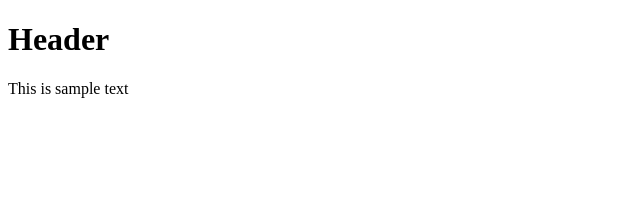
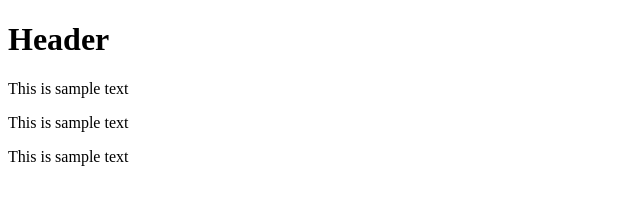
Before and after one commit to Poomlak/demo-git1, a plain HTML site: page index.html in a window 1280 px wide. Shown: the whole page, without its empty margins (0-640 px from the left). Drawn offline with Linux system fonts and the light colour scheme.

Commit message:
add new text

```diff
--- a/index.html
+++ b/index.html
@@ -4,5 +4,8 @@
     <body>
         <h1>Header</h1>
         <p>This is sample text</p>
+        <p>This is sample text</p>
+        <p>This is sample text</p>
+
     </body>
 </html>
```
